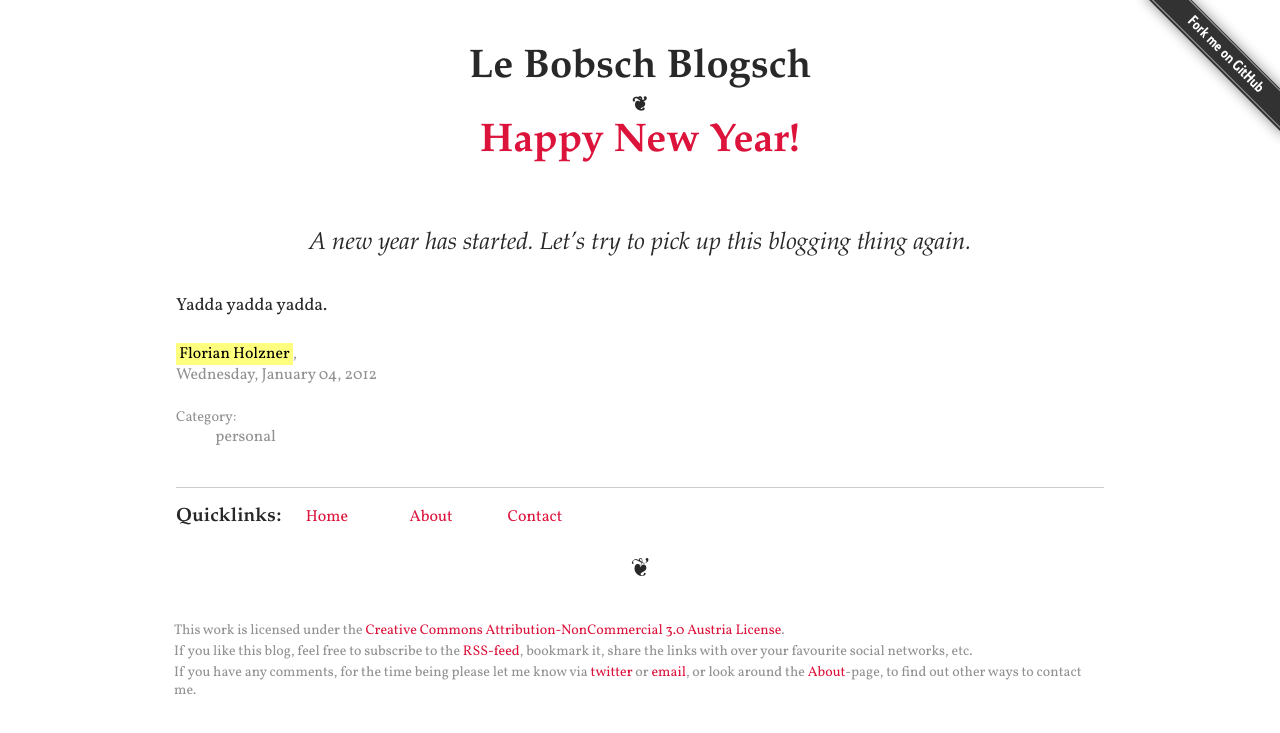
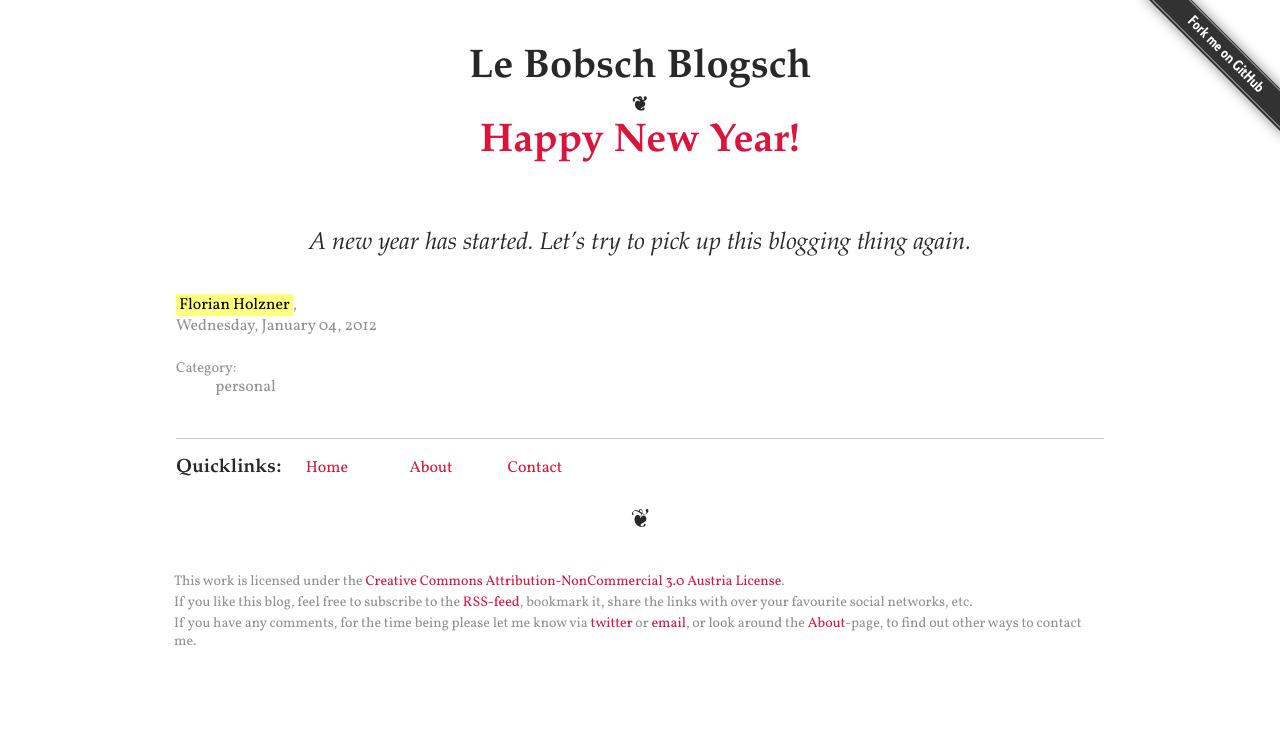
Before and after one commit to bobschi/lebobs.ch, a Jekyll site: the page built from _posts/2012-01-04-Happy-New-Year.md, in a window 1280 px wide. Shown: the top 733 px of the page. Built offline with Jekyll 4.4.1, drawn with Linux system fonts in a browser that asks for light colours; nearby versions of some CDN libraries; some web fonts are replaced; Markdown is read by kramdown in place of the engine named in the settings.

Commit message:
working on the new blogpost
--HG--
branch : happy-new-year-post

```diff
--- a/_posts/2012-01-04-Happy-New-Year.md
+++ b/_posts/2012-01-04-Happy-New-Year.md
@@ -6,5 +6,3 @@ categories:
   - personal
 teaser: A new year has started. Let's try to pick up this blogging thing again.
 ---
-
-Yadda yadda yadda.
```
